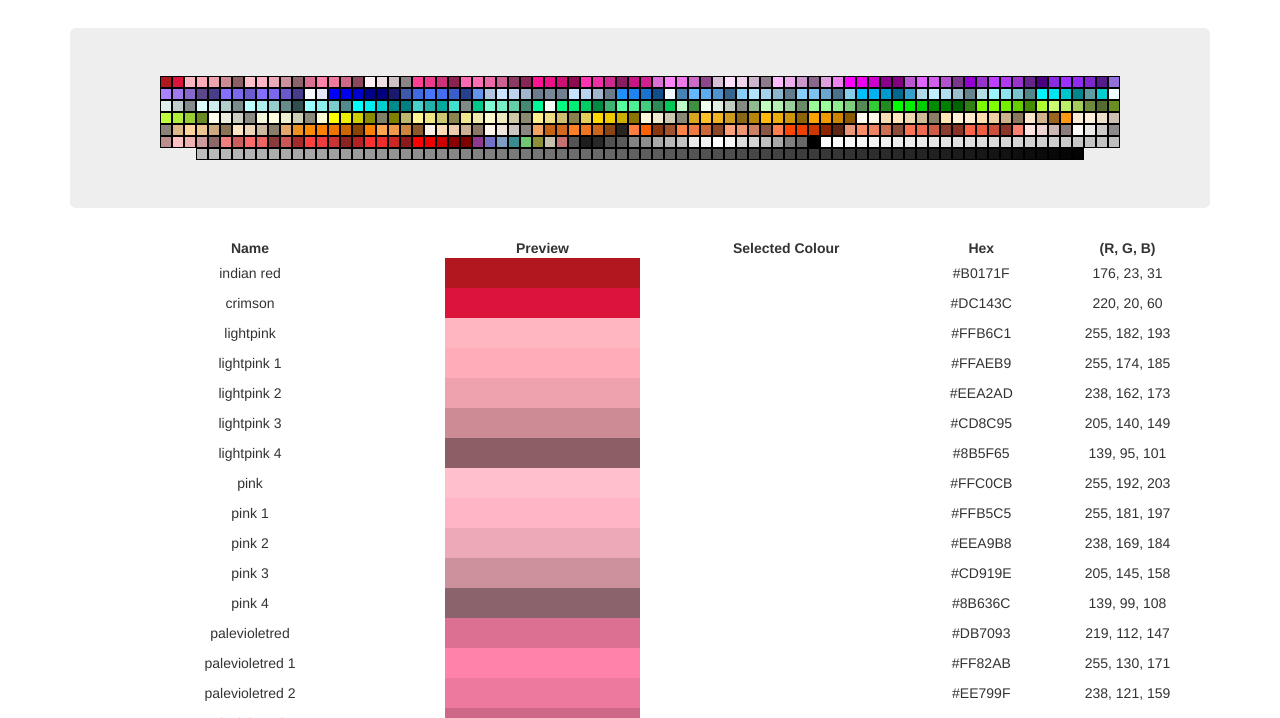
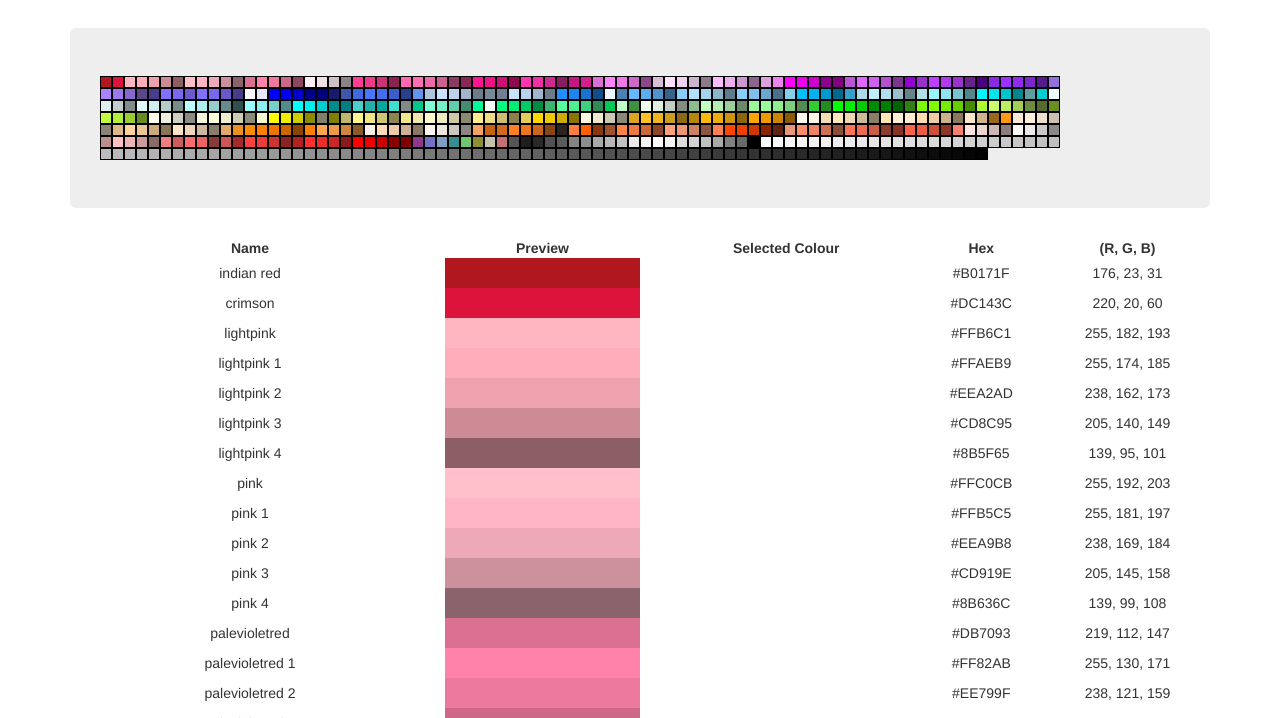
Before and after one commit to kieranrimmer/colour_app, a website: page app/index.html in a window 1280 px wide. Shown: the part 82-800 px from the top of the page. Drawn offline with nearby package versions, Linux system fonts and the light colour scheme; some packages are replaced by stand-ins of ours; files that its build step writes are made by us from their sources.

Commit message:
that will do

```diff
--- a/app/styles/main.css
+++ b/app/styles/main.css
@@ -102,7 +102,9 @@ body {
 }
 
 .colour-chart-row {
-  display: inline-flex;
+  /*display: inline-flex;*/
+  display: flex;
+  height: 12px;
 }
 
 .colour-display-row {
--- a/app/views/main.html
+++ b/app/views/main.html
@@ -12,9 +12,9 @@
 <div class="row colour-display-row">
 
 <div class="row colour-chart-row">
- <div class="click-square" ng-repeat="colour in colours.slice(0,80)" ng-click="scrollToColour(colour)">
-  <div class="colour-square" ng-style="{ 'background-color' :  colour.hex, 'height' : '12px', 'width' : '12px' }"></div>
-</div>
+  <div ng-repeat="colour in colours.slice(0,80)" class="colour-square"  ng-click="scrollToColour(colour)" ng-style="{ 'background-color' :  colour.hex, 'height' : '12px', 'width' : '12px' }"></div>
+
+
 
 </div>
 
```
Also changed, not shown: .tmp/styles/main.css.
